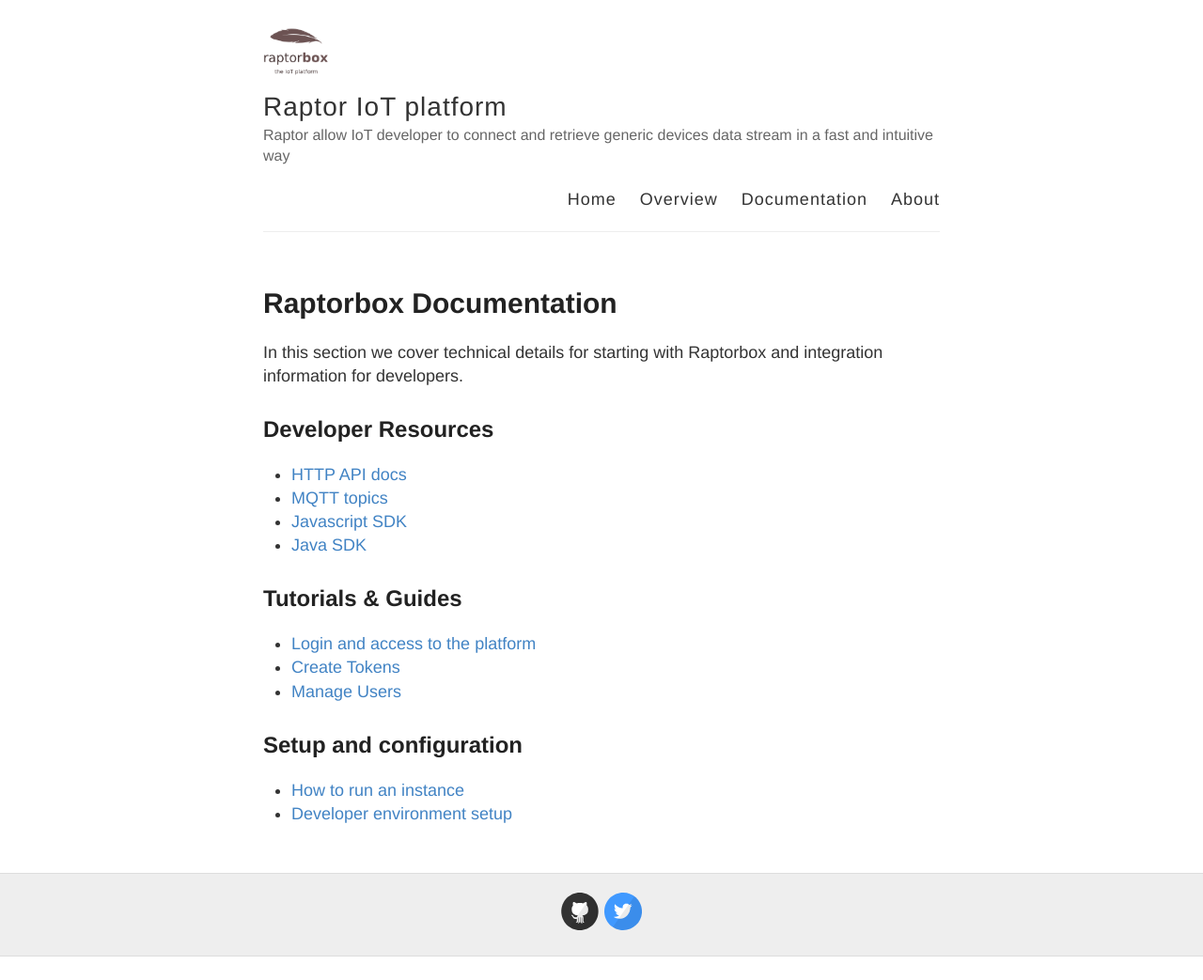
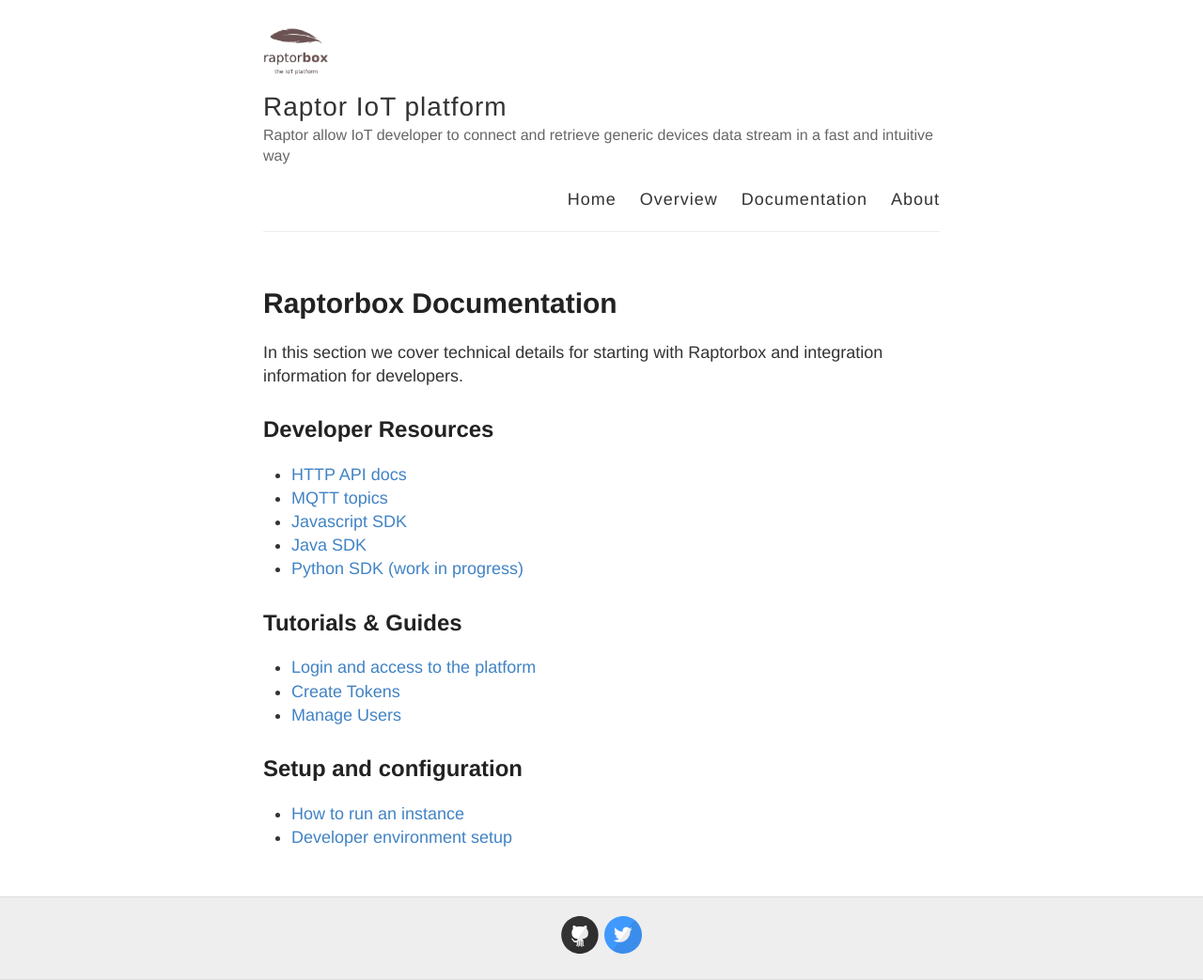
Before and after one commit to raptorbox/raptorbox.github.io, a Jekyll site: the page built from pages/documentation.md, in a window 1280 px wide. Shown: the whole page at 94% size. Built offline with Jekyll 4.4.1, drawn with Linux system fonts in a browser that asks for light colours; before the commit the page ends 1018 px from its top, so only the background shows below that.

Commit message:
add py client

```diff
--- a/pages/documentation.md
+++ b/pages/documentation.md
@@ -12,6 +12,7 @@ In this section we cover technical details for starting with Raptorbox and integ
 -   [MQTT topics](/documentation/api-docs/mqtt)
 -   [Javascript SDK](https://github.com/raptorbox/raptorjsblob/master/README.md)
 -   [Java SDK](https://github.com/raptorbox/raptor/blob/master/raptor-sdk/README.md)
+-   [Python SDK (work in progress)](https://github.com/raptorbox/raptorpy/blob/master/README.rst)
 
 ## Tutorials & Guides
 
```
